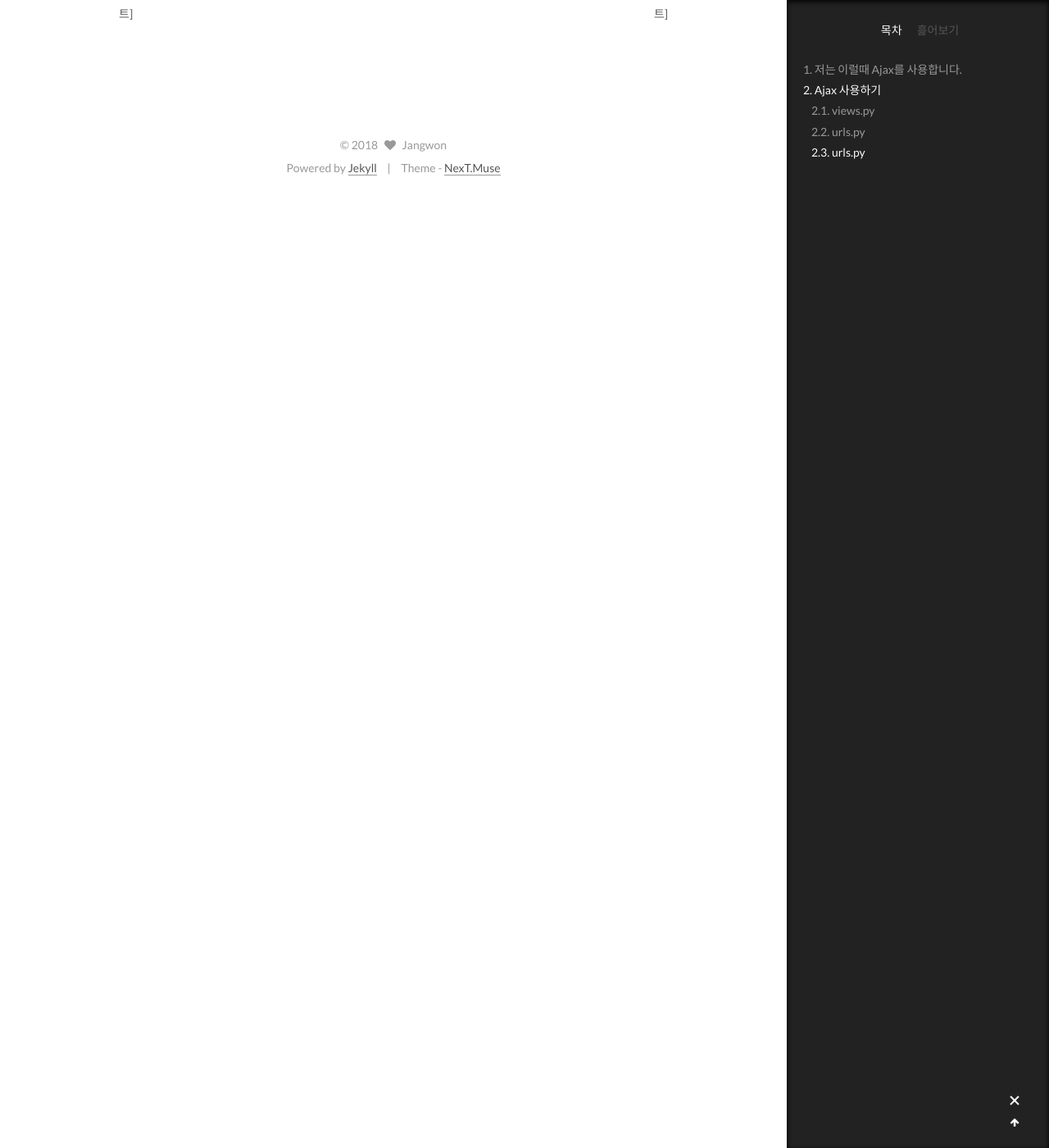
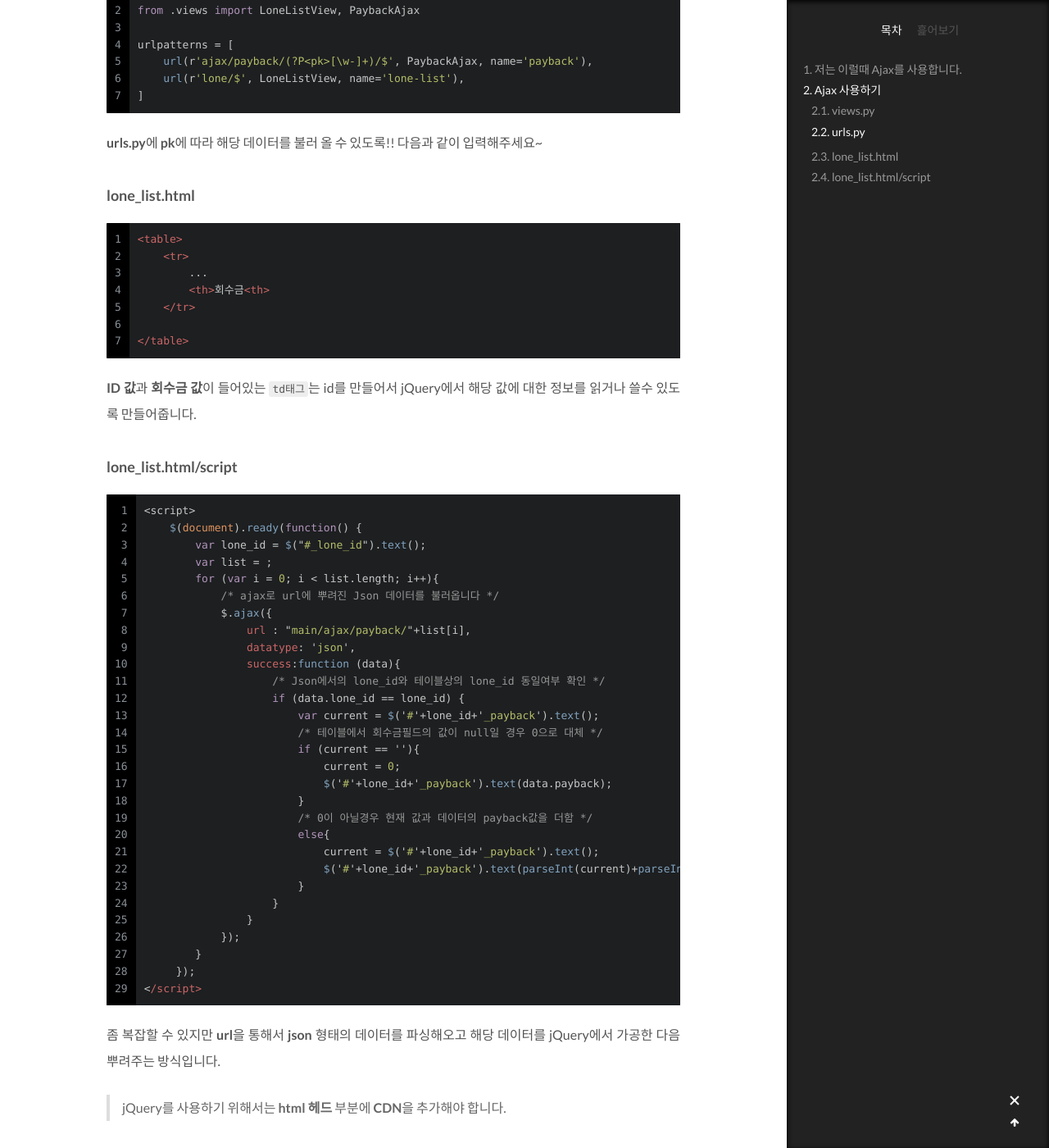
Before and after one commit to wkddnjset/wkddnjset.github.io, a Jekyll site: the page built from _posts/2018-02-07-(Django)-ajax를-사용해-원하는-데이터-불러오기.md, in a window 1280 px wide and 1400 px high, scrolled down 2559 px. Shown: the whole window at 82% size. Built offline with Jekyll 4.4.1, drawn with Linux system fonts in a browser that asks for light colours; comment, search, counter and statistics services are not loaded; some of the changed text lies outside the part shown.

Commit message:
2018-02-07

```diff
--- a/_posts/2018-02-07-(Django)-ajax를-사용해-원하는-데이터-불러오기.md
+++ b/_posts/2018-02-07-(Django)-ajax를-사용해-원하는-데이터-불러오기.md
@@ -37,16 +37,27 @@ tags: django, develop, backend
 
 이런 테이블을 사용자에게 보여준다고 가정해 봅시다. 현재 입력되어있는 **ID**, **사용자ID**, **상태**, **대출금**은 **대출 테이블**에서 가져올 수 있는 정보입니다. 하지만 여기서 회수금은 대출 테이블에 없는 정보이기에 ***Ajax***를 사용하는겁니다!
 
-> 물론 ***Ajax***말고 다양한 방법으로 해결할 수 있습니다. 아마도...
+> 물론 ***Ajax***말고 다양한 방법으로 해결할 수 있습니다.
 
 ## Ajax 사용하기
 
 ### views.py
 
 {% highlight python linenos %}
+from django.views.generic import ListView
 from django.http import JsonResponse
 from django.shortcuts import get_object_or_404
-from .models import Payback
+from .models import Lone, Payback
+
+def LoneListView(request):
+    template = 'lone_list.html'
+    Lone_data = Lone.objects.all()
+    Payback_data = Payback.objects.all()
+
+    return render(request, template, {
+        'Lone_data': Lone_data,
+        'Payback_data': Payback_data,
+    })
 
 def PaybackAjax(request, pk):
     object = get_object_or_404(Payback, pk=pk)
@@ -59,19 +70,84 @@ def PaybackAjax(request, pk):
     return JsonResponse(data)
 {% endhighlight %}
 
-**Ajax**를 사용하기 위해서 데이터를 **Json**형태로 출력해주는 함수를 만듭니다!
+**LoneListView**는 템플릿에 테이블을 출력하기 위한 함수로 **대출 테이블** 전체와 **회수 테이블** 전체의 데이터를 보내고 있습니다.
+**PaybackAjax**는 **Ajax**를 사용하기 위해서 데이터를 **Json**형태로 출력해주는 함수를 입니다!
+
+> **Ajax**로 하지않고 **LoneListView**에서 **회수테이블**의 데이터만 보낸 다음 해당값을 **jQuery**로 받아서 뿌려줘도 동일한 결과를 얻을 수 있을 것 같습니다.
 
 ### urls.py
 
 {% highlight python linenos %}
 from django.conf.urls import url
-from .views import PaybackAjax
+from .views import LoneListView, PaybackAjax
 
 urlpatterns = [
-    url(r'ajax/payback/(?P<pk>[\w-]+)/$', PaybackAjax, name='payback')
+    url(r'ajax/payback/(?P<pk>[\w-]+)/$', PaybackAjax, name='payback'),
+    url(r'lone/$', LoneListView, name='lone-list'),
 ]
 {% endhighlight %}
 
 **urls.py**에 **pk**에 따라 해당 데이터를 불러 올 수 있도록!! 다음과 같이 입력해주세요~
 
-### urls.py
+### lone_list.html
+
+{% highlight html linenos %}
+<table>
+    <tr>
+        ...
+        <th>회수금<th>
+    </tr>
+    {% for obj in Lone_data %}
+    <tr>
+        <td id="{{ obj.id }}_lone_id">{{ obj.id }}</td>
+        <td>{{ obj.user_id.last_name }}{{ obj.user_id.first_name }}</td>
+        <td>{{ obj.attention }}</td>
+        <td>{{ obj.price }}</td>
+        <td id="{{ obj.id }}_payback"></td>
+    </tr>
+    <script type="text/javascript">
+    ...
+    </script>
+    {% endfor %}
+</table>
+{% endhighlight %}
+
+**ID 값**과 **회수금 값**이 들어있는 `td태그`는 id를 만들어서 jQuery에서 해당 값에 대한 정보를 읽거나 쓸수 있도록 만들어줍니다.
+
+### lone_list.html/script
+
+{% highlight javascript linenos %}
+<script>
+    $(document).ready(function() {
+        var lone_id = $("#{{ obj.id }}_lone_id").text();
+        var list = {{ Payback_id }};
+        for (var i = 0; i < list.length; i++){
+            /* ajax로 url에 뿌려진 Json 데이터를 불러옵니다 */
+            $.ajax({
+                url : "main/ajax/payback/"+list[i],
+                datatype: 'json',
+                success:function (data){
+                    /* Json에서의 lone_id와 테이블상의 lone_id 동일여부 확인 */
+                    if (data.lone_id == lone_id) {
+                        var current = $('#'+lone_id+'_payback').text();
+                        /* 테이블에서 회수금필드의 값이 null일 경우 0으로 대체 */
+                        if (current == ''){
+                            current = 0;
+                            $('#'+lone_id+'_payback').text(data.payback);
+                        }
+                        /* 0이 아닐경우 현재 값과 데이터의 payback값을 더함 */
+                        else{
+                            current = $('#'+lone_id+'_payback').text();
+                            $('#'+lone_id+'_payback').text(parseInt(current)+parseInt(data.payback));
+                        }
+                    }
+                }
+            });
+        }
+     });
+</script>
+{% endhighlight %}
+
+좀 복잡할 수 있지만 **url**을 통해서 **json** 형태의 데이터를 파싱해오고 해당 데이터를 jQuery에서 가공한 다음 뿌려주는 방식입니다.
+
+> jQuery를 사용하기 위해서는 **html 헤드** 부분에 **CDN**을 추가해야 합니다.
```
Also changed, not shown: _posts/2018-02-06-(Django)-2개의-모델을-비교해-필드값-업데이트하기.md (+4 -2 lines).
